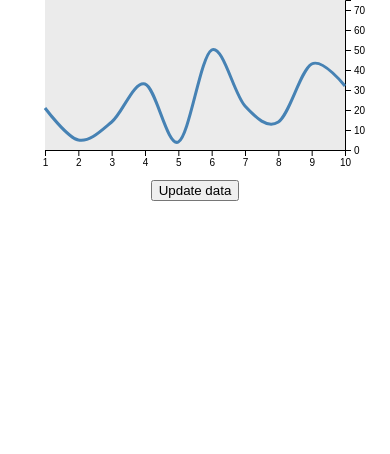
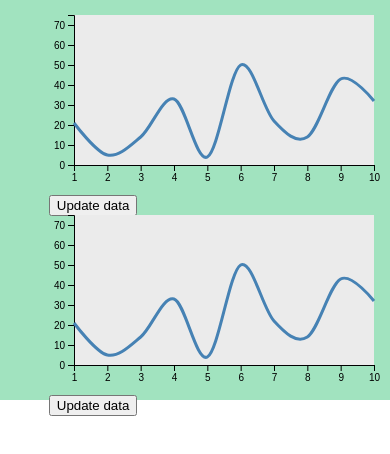
Before and after one commit to alexisbcc/d3-basic-graphs, a React (Create React App) app: page / in a window 390 px wide. Shown: the top 454 px of the page. Built offline with nearby package versions, Linux system fonts and the light colour scheme.

Commit message:
Responsive containers

```diff
--- a/src/App.css
+++ b/src/App.css
@@ -1,3 +1,3 @@
 .App {
-  text-align: center;
+  background: #a1e3bf;
 }
--- a/src/App.js
+++ b/src/App.js
@@ -1,11 +1,11 @@
 import './App.css';
 // Components
-import Line from './components/line.jsx';
+import GraphContainer from './components/graphcontainer.jsx';
 
 function App() {
   return (
     <div className="App">
-      <Line/>
+        <GraphContainer/>
     </div>
   );
 }
--- /dev/null
+++ b/src/components/graphcontainer.css
@@ -0,0 +1,11 @@
+.container{
+  width: 75%;
+  margin: 0 auto;
+  display: flex;
+  flex-wrap: wrap;
+}
+
+.item{
+  height: 200px;
+  flex-grow: 1;
+}
--- /dev/null
+++ b/src/components/graphcontainer.jsx
@@ -0,0 +1,19 @@
+import React from 'react';
+import './graphcontainer.css';
+// Components
+import Line from './line.jsx';
+
+function GraphContainer() {
+  return (
+    <div className="container">
+        <div className="item">
+          <Line/>
+        </div>
+        <div className="item">
+          <Line/>
+        </div>
+    </div>
+  );
+}
+
+export default GraphContainer;
--- a/src/components/line.css
+++ b/src/components/line.css
@@ -1,5 +1,5 @@
 svg{
   background-color: #EBEBEB;
   overflow: visible;
-  margin-bottom: 25px
+  margin: 15px 15px 25px 25px;
 }
--- a/src/components/line.jsx
+++ b/src/components/line.jsx
@@ -1,5 +1,5 @@
 import React, { useRef, useState, useEffect } from 'react';
-import { select, line, axisBottom, axisRight, curveCardinal, scaleLinear } from 'd3';
+import { select, line, axisBottom, axisLeft, curveCardinal, scaleLinear } from 'd3';
 import './line.css';
 
 
@@ -14,10 +14,10 @@ function Line(){
     const xScale = scaleLinear().domain([0, data.length-1]).range([0, 300]);
     const yScale = scaleLinear().domain([0, 75]).range([150, 0])
     const xAxis = axisBottom(xScale).ticks(data.length).tickFormat(index => index+1);
-    const yAxis = axisRight(yScale);
+    const yAxis = axisLeft(yScale);
 
     svg.select(".x-axis").style("transform", "translateY(150px)").call(xAxis);
-    svg.select(".y-axis").style("transform", "translateX(300px)").call(yAxis);
+    svg.select(".y-axis").call(yAxis);
 
     // Generates d attr of path element
     const myLine = line()
```
Also changed, not shown: 2 other files (tests, documents, lock files or other folders).
